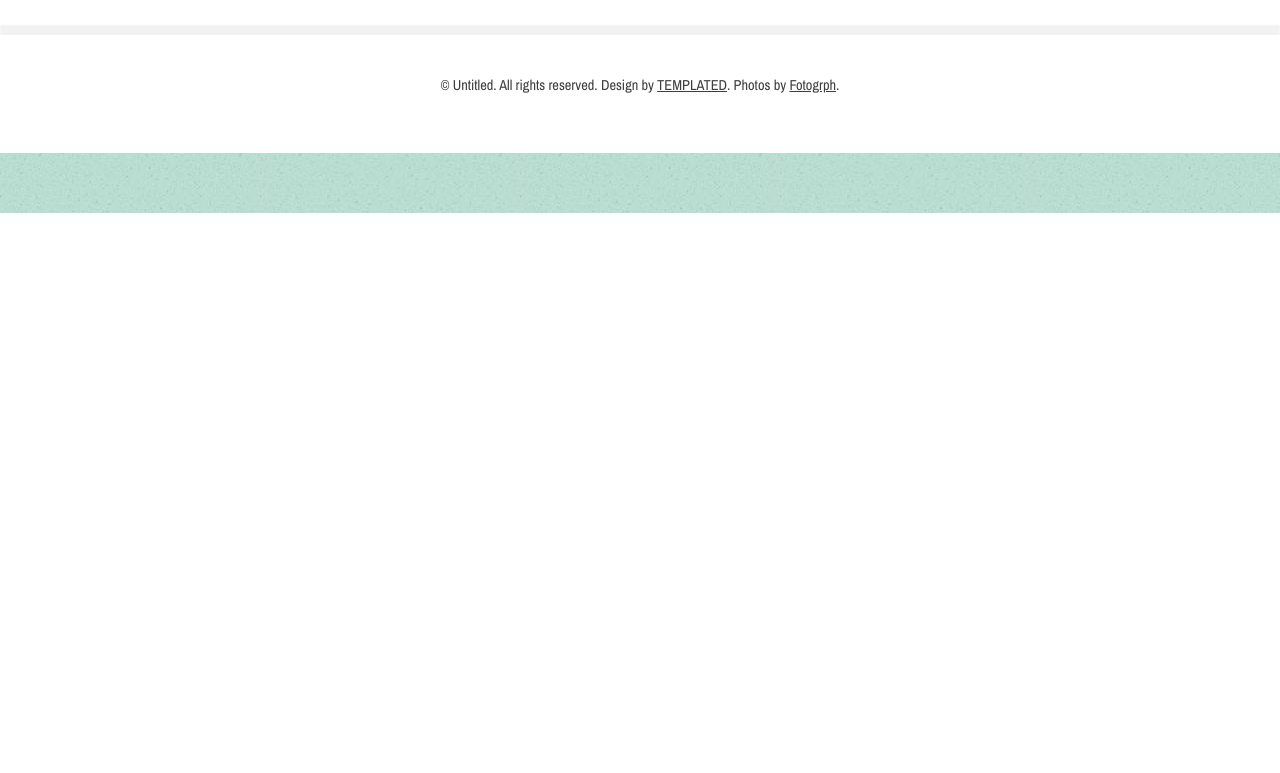
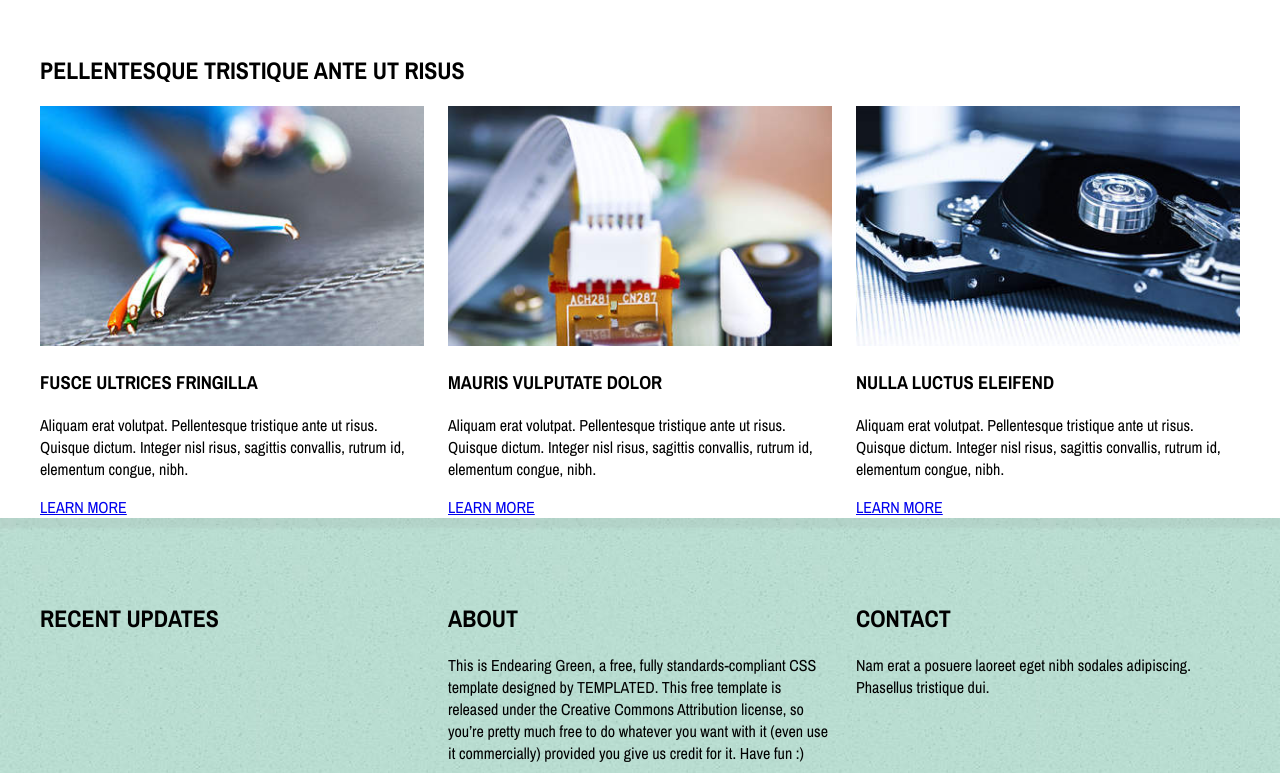
Before and after one commit to sinaps86/landing-two, a plain HTML site: page index.html in a window 1280 px wide. Shown: the part 587-1360 px from the top of the page. Before the commit the page ends 800 px from the top, so only its background shows below. Drawn offline with nearby package versions, Linux system fonts and the light colour scheme.

Commit message:
all section added

```diff
--- a/index.html
+++ b/index.html
@@ -31,11 +31,48 @@
             <img src="img/header-photo.jpg" alt="logo photo">
         </div>
     </header>
-    <div class="contentContainer">
-
+    <div class="contentBlock">
+        <h2>PELLENTESQUE TRISTIQUE ANTE UT RISUS</h2>
+        <div class="contentContainer">
+            <section class="contentSection">
+                <img src="img/img01.jpg" alt="picture01">
+                <h3>FUSCE ULTRICES FRINGILLA</h3>
+                <p>Aliquam erat volutpat. Pellentesque tristique ante ut risus. Quisque dictum. Integer nisl risus,
+                    sagittis convallis, rutrum id, elementum congue, nibh.</p>
+                <a href="#" class="button">LEARN MORE</a>
+            </section>
+            <section class="contentSection">
+                <img src="img/img02.jpg" alt="picture02">
+                <h3>MAURIS VULPUTATE DOLOR</h3>
+                <p>Aliquam erat volutpat. Pellentesque tristique ante ut risus. Quisque dictum. Integer nisl risus,
+                    sagittis convallis, rutrum id, elementum congue, nibh.</p>
+                <a href="#" class="button">LEARN MORE</a>
+            </section>
+            <section class="contentSection">
+                <img src="img/img03.jpg" alt="picture03">
+                <h3>NULLA LUCTUS ELEIFEND</h3>
+                <p>Aliquam erat volutpat. Pellentesque tristique ante ut risus. Quisque dictum. Integer nisl risus,
+                    sagittis convallis, rutrum id, elementum congue, nibh.</p>
+                <a href="#" class="button">LEARN MORE</a>
+            </section>
+        </div>
     </div>
 </div>
 <div class="aboutContainer">
+    <section class="aboutSection">
+        <h2>RECENT UPDATES</h2>
+    </section>
+    <section class="aboutSection">
+        <h2>ABOUT</h2>
+        <p>This is Endearing Green, a free, fully standards-compliant CSS template designed by TEMPLATED. This free
+            template is released under the Creative Commons Attribution license, so you’re pretty much free to do
+            whatever you want with it (even use it commercially) provided you give us credit for it. Have fun :)</p>
+        <a href="#" class="button">IPSUM FEUGIAT CONSEQUAT</a>
+    </section>
+    <section class="aboutSection">
+        <h2>CONTACT</h2>
+        <p>Nam erat a posuere laoreet eget nibh sodales adipiscing. Phasellus tristique dui.</p>
+    </section>
 
 </div>
 <footer class="mainFooter">
--- a/scss/_about.scss
+++ b/scss/_about.scss
@@ -0,0 +1,14 @@
+.aboutContainer {
+  width: 1200px;
+  margin-left: auto;
+  margin-right: auto;
+  display: flex;
+  flex-flow: row nowrap;
+  justify-content: space-between;
+  padding-top: 4em;
+  padding-bottom: 4em;
+}
+
+.aboutSection {
+  flex: 0 0 32%;
+}
--- a/scss/_content.scss
+++ b/scss/_content.scss
@@ -0,0 +1,19 @@
+.contentBlock {
+  width: 1200px;
+  margin-left: auto;
+  margin-right: auto;
+}
+
+.contentContainer {
+  display: flex;
+  flex-flow: row nowrap;
+  justify-content: space-between;
+}
+
+.contentSection {
+  flex: 0 0 32%;
+
+  img {
+    width: 100%;
+  }
+}
--- a/scss/_mixins.scss
+++ b/scss/_mixins.scss
@@ -4,4 +4,5 @@
   border: 1px solid $border_color;
   border-radius: 5px;
   padding: 0.6em 1.4em;
+  text-align: center;
 }
```
Also changed, not shown: css/styles.css, 1 other file.
